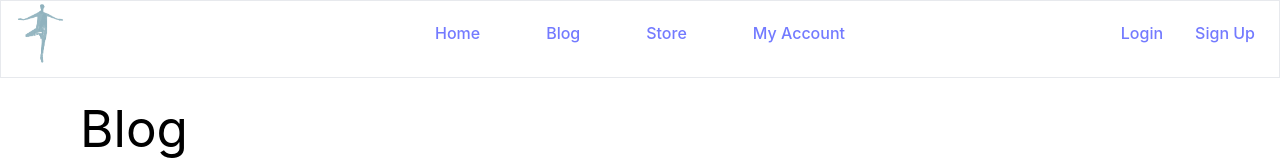
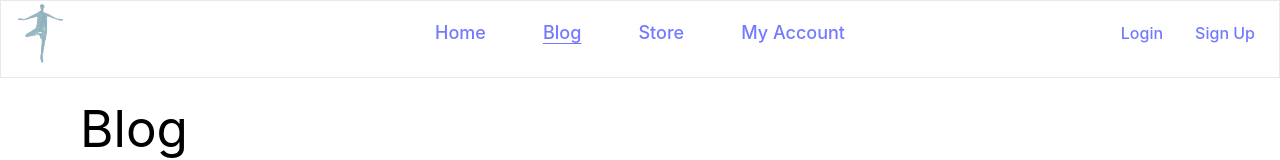
Before and after one commit to hsoekiswo/seruni-frontend, a React (Vite) app: page /blog in a window 1280 px wide. Shown: the top 160 px of the page. Built offline with nearby package versions, Linux system fonts and the light colour scheme.

Commit message:
feat: nav active interactivity

```diff
--- a/src/components/Nav.tsx
+++ b/src/components/Nav.tsx
@@ -1,30 +1,33 @@
-import { NavLink, useNavigate } from "react-router";
+import { NavLink, useNavigate, useLocation } from "react-router";
 
 export function Nav() {
+    const location = useLocation();
+    const navLinkClass = ({ isActive }) => `nav-li ${isActive ? "nav-li-active" : ""}`
+
     return (
       <nav className="flex flex-row items-center justify-center border pb-3 fixed top-0 left-0 w-full bg-white opacity-90">
           <div className="w-1/3">
             <img src="/assets/images/logo.png" className="h-16 pl-4" alt="Logo"></img>
           </div>
           <div className="w-1/3">
-            <ul className="flex flex-row justify-between p-2 w-full">
-                <li className="">
-                    <NavLink to="/" end>
+            <ul className="flex flex-row justify-between p-2 w-full text-lg font-semibold">
+                <li>
+                    <NavLink to="/" className={navLinkClass} end>
                     Home
                     </NavLink>
                 </li>
-                <li className="">
-                    <NavLink to="/blog" end>
+                <li>
+                    <NavLink to="/blog" className={navLinkClass} end>
                     Blog
                     </NavLink>
                 </li>
-                <li className="">
-                    <NavLink to="/store" end>
+                <li>
+                    <NavLink to="/store" className={navLinkClass} end>
                     Store
                     </NavLink>
                 </li>
-                <li className="">
-                    <NavLink to="/my-account" end>
+                <li>
+                    <NavLink to="/my-account" className={() => `nav-li ${location.pathname.startsWith("/my-account") ? "nav-li-active" : ""}`} end>
                     My Account
                     </NavLink>
                 </li>
--- a/src/index.css
+++ b/src/index.css
@@ -40,6 +40,14 @@
   }
 }
 @layer components {
+  .nav-li:hover {
+    @apply underline underline-offset-4
+  }
+
+  .nav-li-active {
+    @apply underline underline-offset-4
+  }
+
   .form-background {
     @apply min-h-screen flex items-center justify-center bg-gray-100;
   }
--- a/src/routes/MyAccount/MyAccount.tsx
+++ b/src/routes/MyAccount/MyAccount.tsx
@@ -3,6 +3,8 @@ import { Nav } from "../../components/Nav";
 import Title from "../../components/Title";
 
 function MyAccount() {
+    const navLinkClass = ({ isActive }) => `nav-li ${isActive ? "nav-li-active" : ""}`
+
     return (
       <>
             <Nav />
@@ -13,17 +15,17 @@ function MyAccount() {
                     <div className="border-b-2 sticky top-0 bg-white oppacity-100">
                       <ul className="flex flex-row justify-around py-3">
                         <li>
-                        <NavLink to="/my-account" end className="hover:underline">
+                        <NavLink to="/my-account" end className={navLinkClass}>
                           Purchases
                         </NavLink>
                         </li>
                         <li>
-                        <NavLink to="account-store" className="hover:underline">
+                        <NavLink to="account-store" className={navLinkClass}>
                           Store
                         </NavLink>
                         </li>
                         <li>
-                        <NavLink to="detailed-account" className="hover:underline">
+                        <NavLink to="detailed-account" className={navLinkClass}>
                           Account
                         </NavLink>
                         </li>
```
